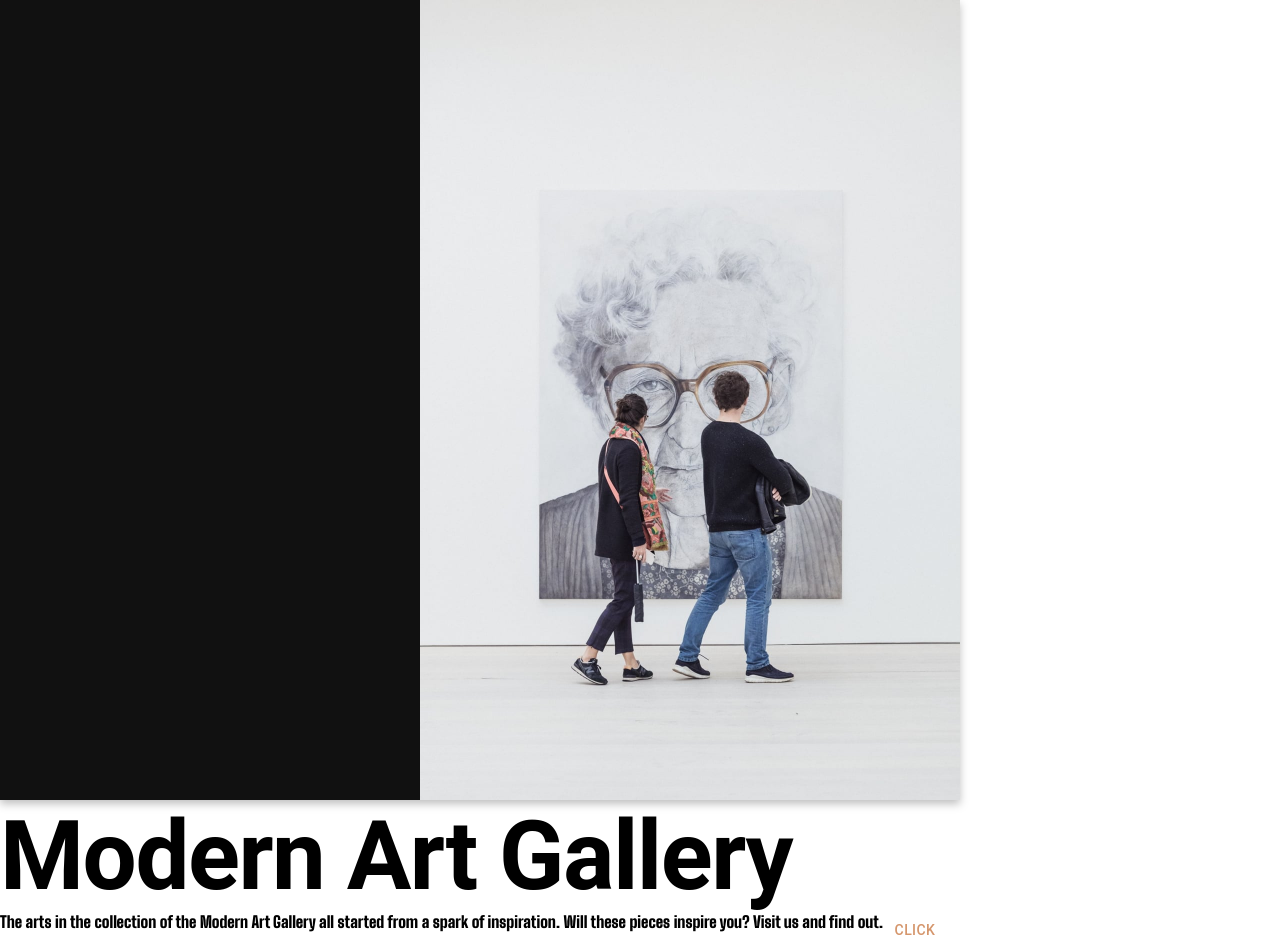
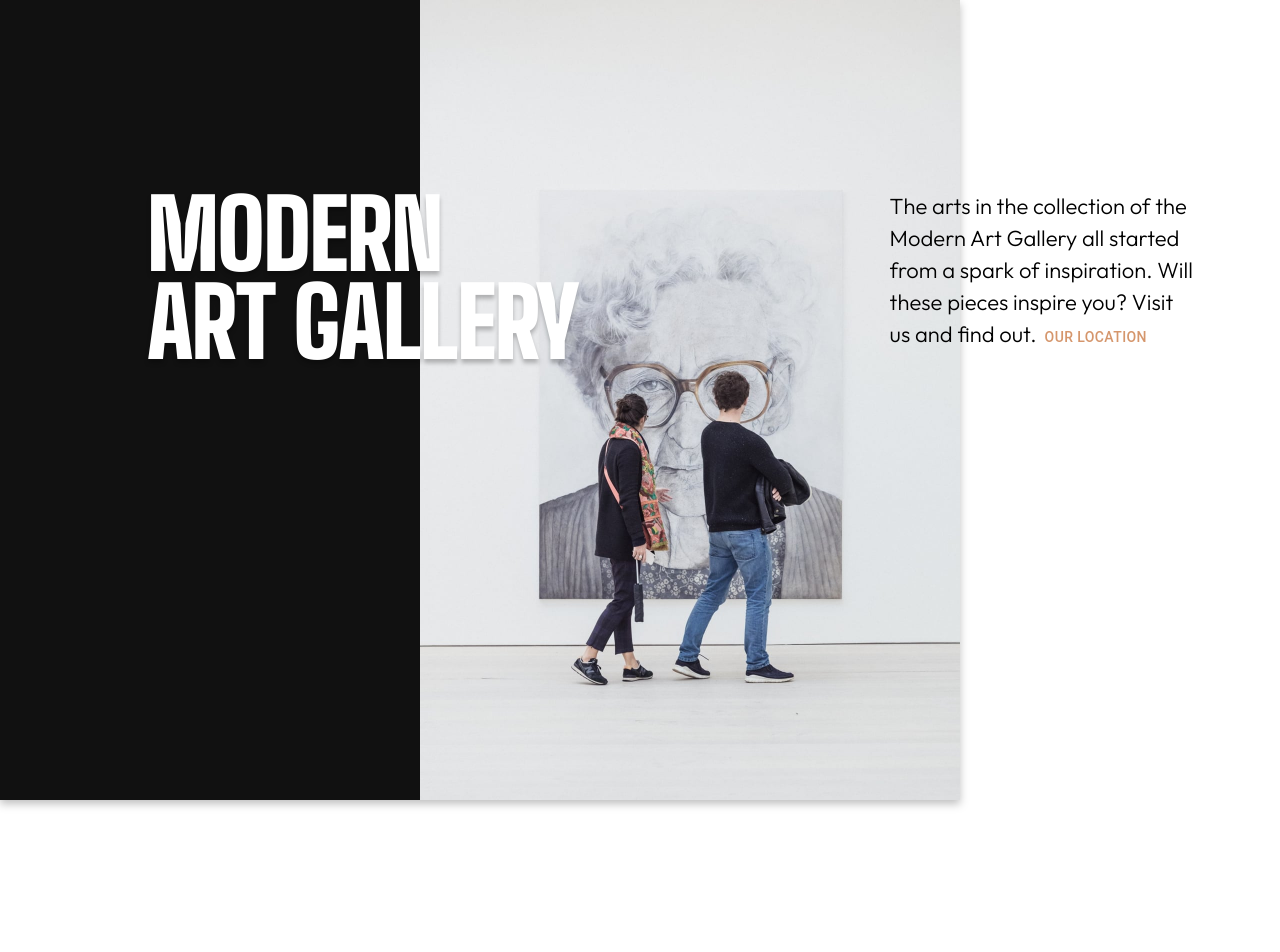
Before and after one commit to mseidel819/fe-art-gallery-website, a React (Create React App) app: page / in a window 1280 px wide. Shown: the top 952 px of the page. Built offline with nearby package versions, Linux system fonts and the light colour scheme.

Commit message:
reorganized. still messing with mui grid on hero

```diff
--- a/src/App.js
+++ b/src/App.js
@@ -1,25 +1,37 @@
 import "./App.css";
 import { styled, ThemeProvider, createTheme } from "@mui/material/styles";
 import { Typography, Container, Grid, CardMedia, Button } from "@mui/material";
-import heroImage from "./assets/desktop/image-hero@2x.jpg";
+import MainPage from "./pages/main-page/main-page.component";
 
-const theme = createTheme({
+export const theme = createTheme({
   typography: {
     h1: {
       fontSize: "96px",
-      lineSpacing: "88px",
+      lineHeight: "88px",
+      fontWeight: "900",
+      textTransform: "uppercase",
+      fontFamily: "Big Shoulders Display",
+      color: "white",
+      mixBlendMode: "screen",
+      textShadow: "0px 4px 4px rgba(0, 0, 0, 0.25)",
     },
     h2: {
       fontSize: "70px",
-      lineSpacing: "70px",
+      lineHeight: "70px",
     },
     h3: {
       fontSize: "60px",
-      lineSpacing: "50px",
+      lineHeight: "50px",
     },
     h4: {
       fontSize: "36px",
-      lineSpacing: "36px",
+      lineHeight: "36px",
+    },
+    p: {
+      fontFamily: "Outfit",
+      fontWeight: 400,
+      fontSize: "22px",
+      lineHeight: "32px",
     },
   },
   palette: {
@@ -32,47 +44,10 @@ const theme = createTheme({
   },
 });
 
-const StyledContainer = styled("div")({
-  display: "flex",
-  justifyContent: "flex-end",
-  width: "75%",
-  backgroundColor: "#111",
-  filter: "drop-shadow(0px 4px 4px rgba(0, 0, 0, 0.25))",
-});
-
 function App() {
   return (
     <ThemeProvider theme={theme}>
-      <StyledContainer>
-        <CardMedia
-          component="img"
-          image={heroImage}
-          alt="hero"
-          sx={{
-            height: "800px",
-            width: "auto",
-          }}
-        />
-      </StyledContainer>
-      <Grid container>
-        <Grid item>
-          <Typography variant="h1" fontWeight={700}>
-            Modern Art Gallery
-          </Typography>
-        </Grid>
-        <Grid container item>
-          <Grid item>
-            <Typography variant="p">
-              The arts in the collection of the Modern Art Gallery all started
-              from a spark of inspiration. Will these pieces inspire you? Visit
-              us and find out.
-            </Typography>
-          </Grid>
-          <Grid item>
-            <Button>click</Button>
-          </Grid>
-        </Grid>
-      </Grid>{" "}
+      <MainPage />
     </ThemeProvider>
   );
 }
--- /dev/null
+++ b/src/components/hero/hero.component.jsx
@@ -0,0 +1,41 @@
+import { StyledContainer, StyledDiv } from "./hero.styles";
+
+import { Typography, Container, Grid, CardMedia, Button } from "@mui/material";
+import heroImage from "../../assets/desktop/image-hero@2x.jpg";
+
+const Hero = () => {
+  return (
+    <>
+      <StyledContainer>
+        <CardMedia
+          component="img"
+          image={heroImage}
+          alt="hero"
+          sx={{
+            height: "800px",
+            width: "auto",
+          }}
+        />
+      </StyledContainer>
+
+      <StyledDiv container columnSpacing={8}>
+        <Grid sm={6} item>
+          <Typography variant="h1">
+            Modern <br /> Art Gallery
+          </Typography>
+        </Grid>
+        <Grid sm={4} item>
+          <Typography variant="p">
+            The arts in the collection of the Modern Art Gallery all started
+            from a spark of inspiration. Will these pieces inspire you? Visit us
+            and find out.
+          </Typography>
+
+          <Button>Our location</Button>
+        </Grid>
+      </StyledDiv>
+    </>
+  );
+};
+
+export default Hero;
--- /dev/null
+++ b/src/components/hero/hero.styles.jsx
@@ -0,0 +1,18 @@
+import styled from "@emotion/styled";
+import { Container, Grid } from "@mui/material";
+
+export const StyledDiv = styled(Grid)({
+  width: "87%",
+  margin: "0 auto",
+  display: "flex",
+
+  justifyContent: "space-between",
+  transform: "translate(0, -610px)",
+});
+export const StyledContainer = styled("div")({
+  display: "flex",
+  justifyContent: "flex-end",
+  width: "75%",
+  backgroundColor: "#111",
+  filter: "drop-shadow(0px 4px 4px rgba(0, 0, 0, 0.25))",
+});
--- /dev/null
+++ b/src/pages/main-page/main-page.component.jsx
@@ -0,0 +1,7 @@
+import Hero from "../../components/hero/hero.component";
+
+const MainPage = () => {
+  return <Hero />;
+};
+
+export default MainPage;
```
